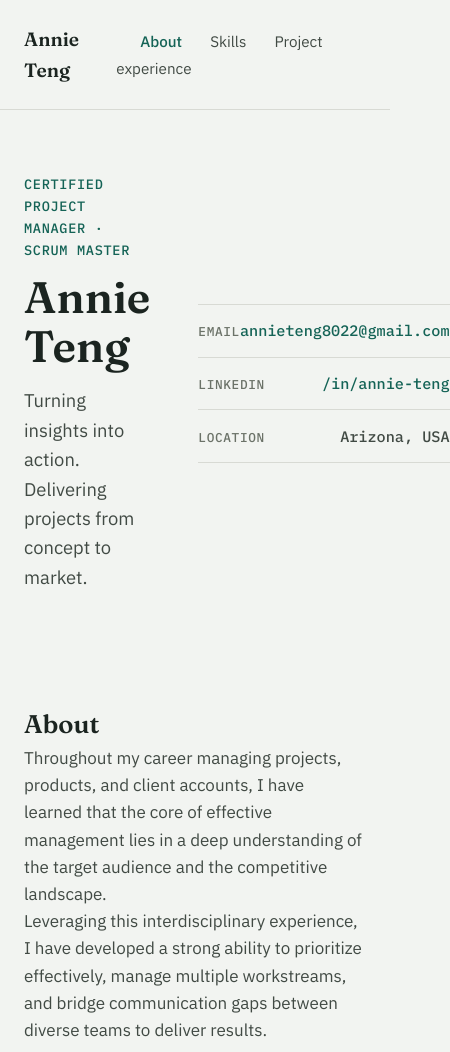
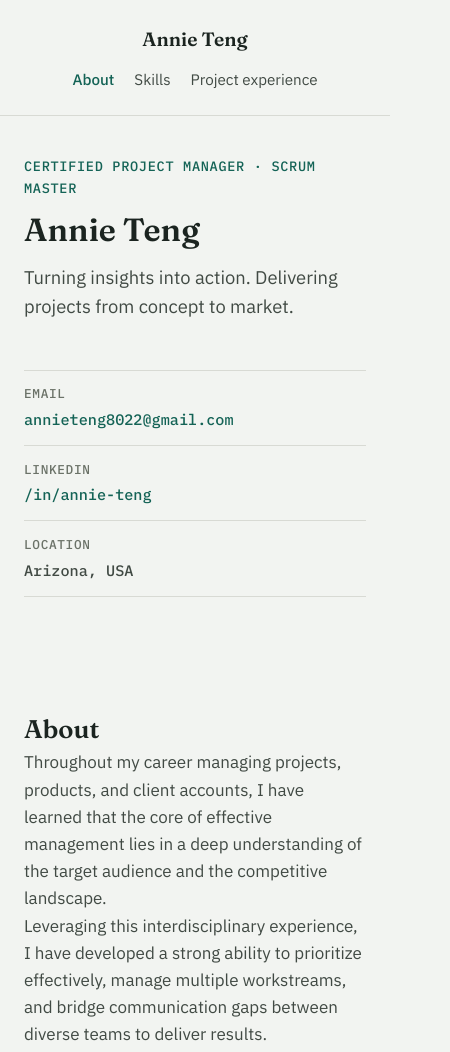
Before and after one commit to tengannie/pm-portfolio, a plain HTML site: page index.html in a window 390 px wide. Shown: the top 1052 px of the page, 450 px wide, since content can reach past the window. Drawn offline with Linux system fonts and the light colour scheme.

Commit message:
Update css to fix mobile interface issue

```diff
--- a/style.css
+++ b/style.css
@@ -349,6 +349,46 @@ section[id] {
   }
 
   @media (max-width: 700px) {
+    .site-header {
+      flex-direction: column;
+      gap: 0.75rem;
+      text-align: center;
+    }
+    .site-header nav {
+      display: flex;
+      flex-wrap: wrap;
+      justify-content: center;
+      gap: 0.5rem 1.25rem;
+    }
+    .site-header nav a {
+      margin-left: 0;
+    }
+    .hero {
+      grid-template-columns: 1fr;
+      padding-top: 2.5rem;
+    }
+    .hero h1 { font-size: 2rem; }
+  }
+
+  .contact-row {
+    flex-direction: column;
+    align-items: flex-start;
+    gap: 0.15rem;
+  }
+  .contact-value {
+    word-break: break-all;
+  }
+
+  .project-header {
+    flex-direction: column;
+    gap: 0.3rem;
+  }
+  .project-company,
+  .project-role {
+    text-align: left;
+  }
+
+  @media (max-width: 700px) {
     .timeline-header {
       grid-template-columns: 1fr;
       gap: 0.25rem;
```
